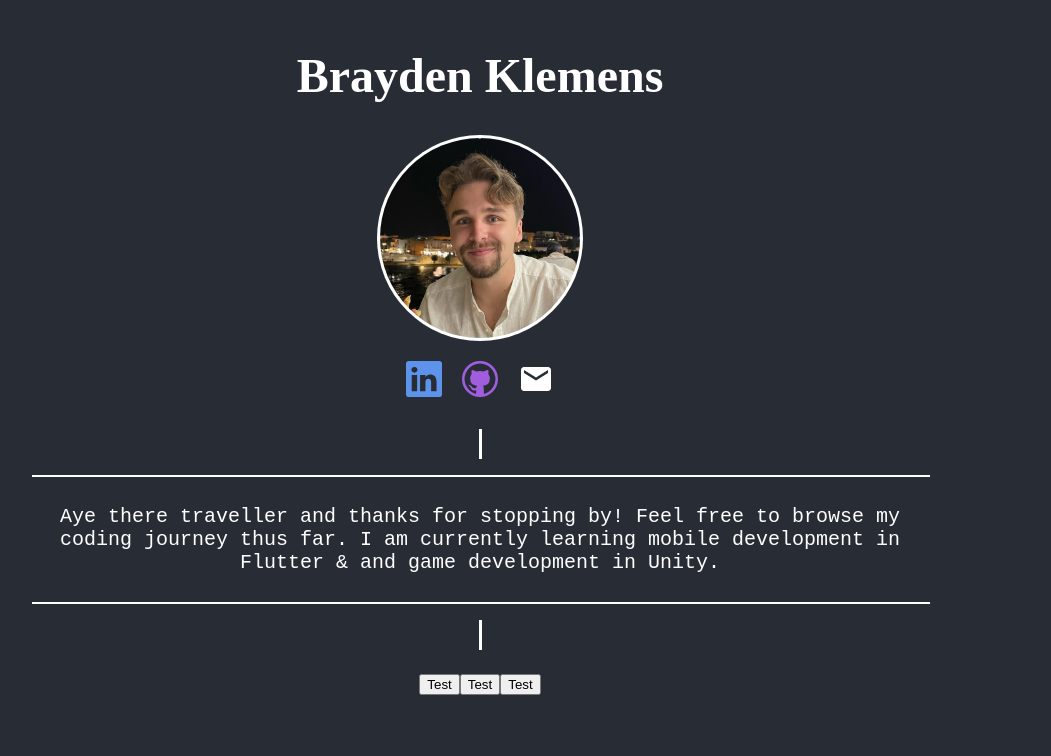
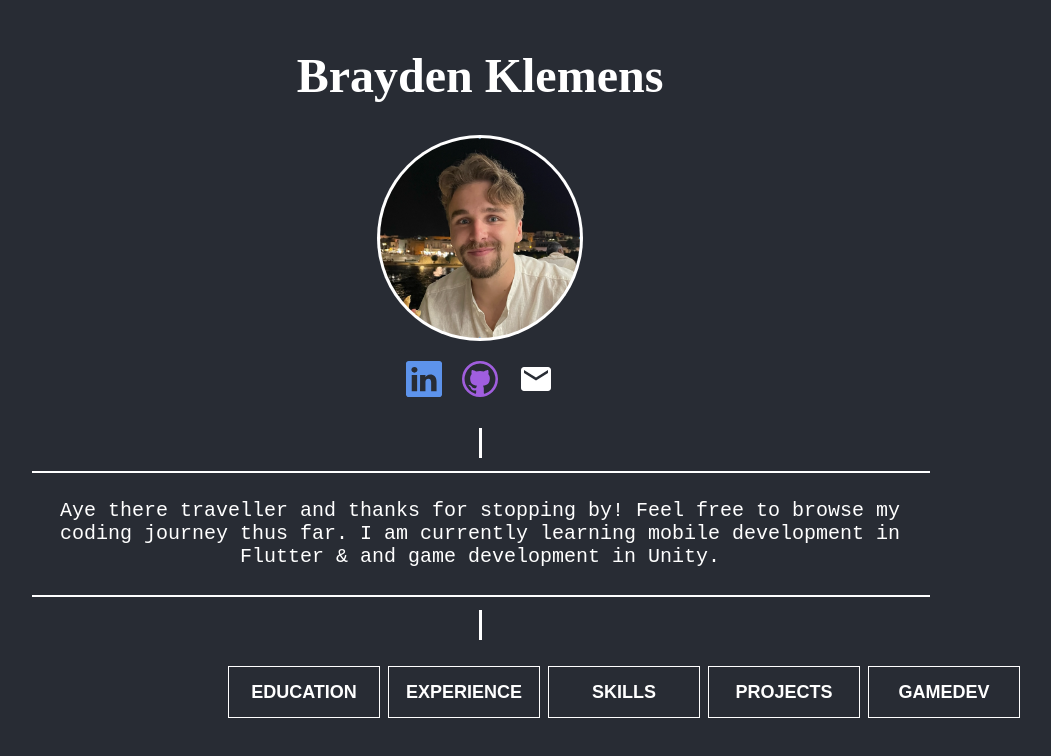
Before and after one commit to BraydenKlemens/portfolio-website, a React (Create React App) app: page / in a window 1280 px wide. Shown: the top 756 px of the page, without its empty margins (160-1211 px from the left). Built offline with nearby package versions, Linux system fonts and the light colour scheme; a web font is replaced by a local one.

Commit message:
UI updates

```diff
--- /dev/null
+++ b/src/components/Content/Tab.js
@@ -0,0 +1,13 @@
+import style from "./Tab.module.css";
+
+const Tab = (props) => {
+  return (
+    <div className={style.wrapper}>
+      <button type="button" className={style.btn} id={props.id}>
+        {props.name}
+      </button>
+    </div>
+  );
+};
+
+export default Tab;
--- /dev/null
+++ b/src/components/Content/Tab.module.css
@@ -0,0 +1,27 @@
+.wrapper {
+    padding: 5px;
+}
+
+.btn {
+    /* style */
+    background-color: transparent;
+    outline: 1px solid white;
+    border: none;
+    font-weight: bold;
+    font-size: 18px;
+    width: 150px;
+    height: 50px;
+    color: white;
+
+    /* Animate */
+    -webkit-transition: all 800ms cubic-bezier(0.2, 1, 0.2, 1);
+    transition: all 800ms cubic-bezier(0.2, 1, 0.2, 1);
+}
+
+.btn:hover {
+    border: none;
+    box-shadow: inset 0 0 20px rgba(255, 255, 255, 0.5), 0 0 20px rgba(255, 255, 255, 0.2);
+    outline-color: rgba(255, 255, 255, 0);
+    outline-offset: 10px;
+    text-shadow: 1px 1px 2px #427388;
+}
--- a/src/components/Content/TabSelection.js
+++ b/src/components/Content/TabSelection.js
@@ -1,11 +1,14 @@
 import style from "./TabSelection.module.css";
+import AnimatedButton from "./Tab";
 
 const TabSelection = () => {
   return (
     <div className={style.wrapper}>
-      <button type="button">Test</button>
-      <button type="button">Test</button>
-      <button type="button">Test</button>
+      <AnimatedButton name={"EDUCATION"} id={"0"} />
+      <AnimatedButton name={"EXPERIENCE"} id={"1"} />
+      <AnimatedButton name={"SKILLS"} id={"2"} />
+      <AnimatedButton name={"PROJECTS"} id={"3"} />
+      <AnimatedButton name={"GAMEDEV"} id={"3"} />
     </div>
   );
 };
--- a/src/components/Content/TabSelection.module.css
+++ b/src/components/Content/TabSelection.module.css
@@ -2,5 +2,12 @@
     display: flex;
     flex-direction: row;
     align-items: center;
-    justify-content: center;
+    justify-content:space-evenly;
+    padding: 0 30% 0;
 }
+
+@media (max-width: 850px) {
+    .wrapper {
+        flex-direction: column;
+    }
+}
--- a/src/components/Profile/Profile.module.css
+++ b/src/components/Profile/Profile.module.css
@@ -4,8 +4,6 @@
     padding: 1rem 15% 1rem;
     display: flex;
     flex-direction:column;
-    width: auto;
-    height: auto;
     justify-content: center;
     align-items: center;
 }
@@ -21,8 +19,7 @@
 .name {
     font-family: 'Spirax', cursive;
     font-weight: bold;
-    font-size: 3rem;
-    color: white;
+    font-size: 48px;
 }
 
 .line {
@@ -31,14 +28,6 @@
 }
 
 .aboutContainer {
-    color: white;
-    font-family: monospace;
     font-size: 20px;
     text-align: center;
 }
-
-/* .background {
-    background-image: url(../assets/background1.png);
-    background-repeat: 'no repeat';
-    background-size: cover;
-} */
--- a/src/index.css
+++ b/src/index.css
@@ -1,11 +1,13 @@
 body {
   margin: 0;
-  font-family: -apple-system, BlinkMacSystemFont, 'Segoe UI', 'Roboto', 'Oxygen',
-    'Ubuntu', 'Cantarell', 'Fira Sans', 'Droid Sans', 'Helvetica Neue',
-    sans-serif;
+  font-family: monospace;
+  color: white;
   -webkit-font-smoothing: antialiased;
   -moz-osx-font-smoothing: grayscale;
   background-color: #282c34;
+  /* font-family: -apple-system, BlinkMacSystemFont, 'Segoe UI', 'Roboto', 'Oxygen',
+    'Ubuntu', 'Cantarell', 'Fira Sans', 'Droid Sans', 'Helvetica Neue',
+    sans-serif; */
 }
 
 code {
```
